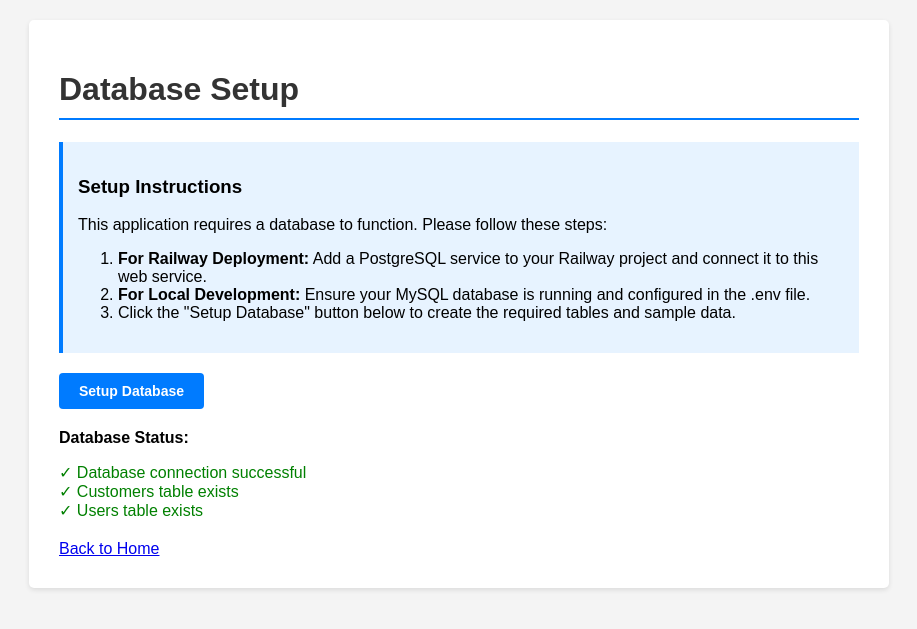
After one commit to valeriecmcho/TFA3Camacho, a CodeIgniter 4 app: the page made by app/Views/database_setup.php in a window 1280 px wide. The commit adds this page. Shown: the top 629 px of the page, without its empty margins (181-1098 px from the left). Run offline with PHP 8.4 and a stand-in for CodeIgniter, Linux system fonts and the light colour scheme; the template is opened without the code that fills it, so the values that code supplies are empty; some libraries are stand-ins or nearby versions.

Commit message:
Add robust error handling and database setup page
- Enhanced Database.php with error handling for DATABASE_URL parsing
- Added try-catch blocks to prevent crashes when database is unavailable
- Created dedicated database setup page with status checks
- Split setup functionality into setupDatabase (view) and performSetup (action)
- Updated Home controller to redirect to setup when database fails
- Enhanced customer_accounts view to show database errors
- Added database status checking in setup page
- Fixed Home controller return type

This makes the application more robust and provides clear guidance
when database is not configured or tables don't exist.

Generated with [Devin](https://devin.ai)

Co-Authored-By: Devin <158243242+devin-ai-integration[bot]@users.noreply.github.com>

```diff
--- a/app/Config/Database.php
+++ b/app/Config/Database.php
@@ -195,6 +195,7 @@ class Database extends Config
 
         // Support Railway PostgreSQL
         if (getenv('DATABASE_URL')) {
+            try {
                 $dbUrl = parse_url(getenv('DATABASE_URL'));
                 $this->default['hostname'] = $dbUrl['host'];
                 $this->default['port'] = $dbUrl['port'] ?? 5432;
@@ -204,6 +205,10 @@ class Database extends Config
                 $this->default['DBDriver'] = 'Postgre';
                 $this->default['charset'] = 'utf8';
                 $this->default['DBCollat'] = '';
+            } catch (\Exception $e) {
+                // If DATABASE_URL is invalid, use default configuration
+                log_message('error', 'Failed to parse DATABASE_URL: ' . $e->getMessage());
+            }
         }
 
         // Check if we're using PostgreSQL for environment-specific settings
--- a/app/Config/Routes.php
+++ b/app/Config/Routes.php
@@ -14,6 +14,7 @@ $routes->get('operations/compute', 'Operations::compute');
 // POS System Routes
 $routes->get('customer-accounts', 'CustomerAccounts::index');
 $routes->get('customer-accounts/setup', 'CustomerAccounts::setupDatabase');
+$routes->post('customer-accounts/setup', 'CustomerAccounts::performSetup');
 $routes->get('customers/new', 'CustomerAccounts::new');
 $routes->post('customers/create', 'CustomerAccounts::create');
 $routes->get('customers/edit/(:num)', 'CustomerAccounts::edit/$1');
--- /dev/null
+++ b/app/Views/database_setup.php
@@ -0,0 +1,129 @@
+<!DOCTYPE html>
+<html lang="en">
+<head>
+    <meta charset="UTF-8">
+    <meta name="viewport" content="width=device-width, initial-scale=1.0">
+    <title>Database Setup - POS System</title>
+    <style>
+        body {
+            font-family: Arial, sans-serif;
+            margin: 0;
+            padding: 20px;
+            background-color: #f4f4f4;
+        }
+        .container {
+            max-width: 800px;
+            margin: 0 auto;
+            background-color: white;
+            padding: 30px;
+            border-radius: 5px;
+            box-shadow: 0 2px 5px rgba(0,0,0,0.1);
+        }
+        h1 {
+            color: #333;
+            border-bottom: 2px solid #007bff;
+            padding-bottom: 10px;
+        }
+        .setup-info {
+            background-color: #e7f3ff;
+            border-left: 4px solid #007bff;
+            padding: 15px;
+            margin: 20px 0;
+        }
+        .btn {
+            padding: 10px 20px;
+            border: none;
+            border-radius: 4px;
+            cursor: pointer;
+            font-size: 14px;
+            font-weight: bold;
+            text-decoration: none;
+            display: inline-block;
+        }
+        .btn-primary {
+            background-color: #007bff;
+            color: white;
+        }
+        .btn-primary:hover {
+            background-color: #0056b3;
+        }
+        .error {
+            background-color: #f8d7da;
+            color: #721c24;
+            padding: 15px;
+            border-radius: 4px;
+            margin: 20px 0;
+        }
+        .success {
+            background-color: #d4edda;
+            color: #155724;
+            padding: 15px;
+            border-radius: 4px;
+            margin: 20px 0;
+        }
+    </style>
+</head>
+<body>
+    <div class="container">
+        <h1>Database Setup</h1>
+
+        <div class="setup-info">
+            <h3>Setup Instructions</h3>
+            <p>This application requires a database to function. Please follow these steps:</p>
+            <ol>
+                <li><strong>For Railway Deployment:</strong> Add a PostgreSQL service to your Railway project and connect it to this web service.</li>
+                <li><strong>For Local Development:</strong> Ensure your MySQL database is running and configured in the .env file.</li>
+                <li>Click the "Setup Database" button below to create the required tables and sample data.</li>
+            </ol>
+        </div>
+
+        <?php if (session()->getFlashdata('error')): ?>
+            <div class="error">
+                <strong>Error:</strong> <?= esc(session()->getFlashdata('error')) ?>
+            </div>
+        <?php endif; ?>
+
+        <?php if (session()->getFlashdata('success')): ?>
+            <div class="success">
+                <strong>Success:</strong> <?= esc(session()->getFlashdata('success')) ?>
+            </div>
+        <?php endif; ?>
+
+        <form action="<?= base_url('customer-accounts/setup') ?>" method="post">
+            <button type="submit" class="btn btn-primary">Setup Database</button>
+        </form>
+
+        <div style="margin-top: 20px;">
+            <p><strong>Database Status:</strong></p>
+            <?php
+            try {
+                $db = \Config\Database::connect();
+                $db->query("SELECT 1");
+                echo '<span style="color: green;">✓ Database connection successful</span>';
+
+                // Check if tables exist
+                try {
+                    $db->query("SELECT * FROM customers LIMIT 1");
+                    echo '<br><span style="color: green;">✓ Customers table exists</span>';
+                } catch (\Exception $e) {
+                    echo '<br><span style="color: orange;">⚠ Customers table not found (needs setup)</span>';
+                }
+
+                try {
+                    $db->query("SELECT * FROM users LIMIT 1");
+                    echo '<br><span style="color: green;">✓ Users table exists</span>';
+                } catch (\Exception $e) {
+                    echo '<br><span style="color: orange;">⚠ Users table not found (needs setup)</span>';
+                }
+            } catch (\Exception $e) {
+                echo '<span style="color: red;">✗ Database connection failed: ' . esc($e->getMessage()) . '</span>';
+            }
+            ?>
+        </div>
+
+        <div style="margin-top: 20px;">
+            <a href="<?= base_url() ?>">Back to Home</a>
+        </div>
+    </div>
+</body>
+</html>
```
Also changed, not shown: app/Controllers/CustomerAccounts.php (+20 -7 lines), app/Controllers/Home.php (+11 -2 lines), app/Views/customer_accounts.php (+9 -1 lines). Lines whose indentation alone changed are shown as unchanged.
